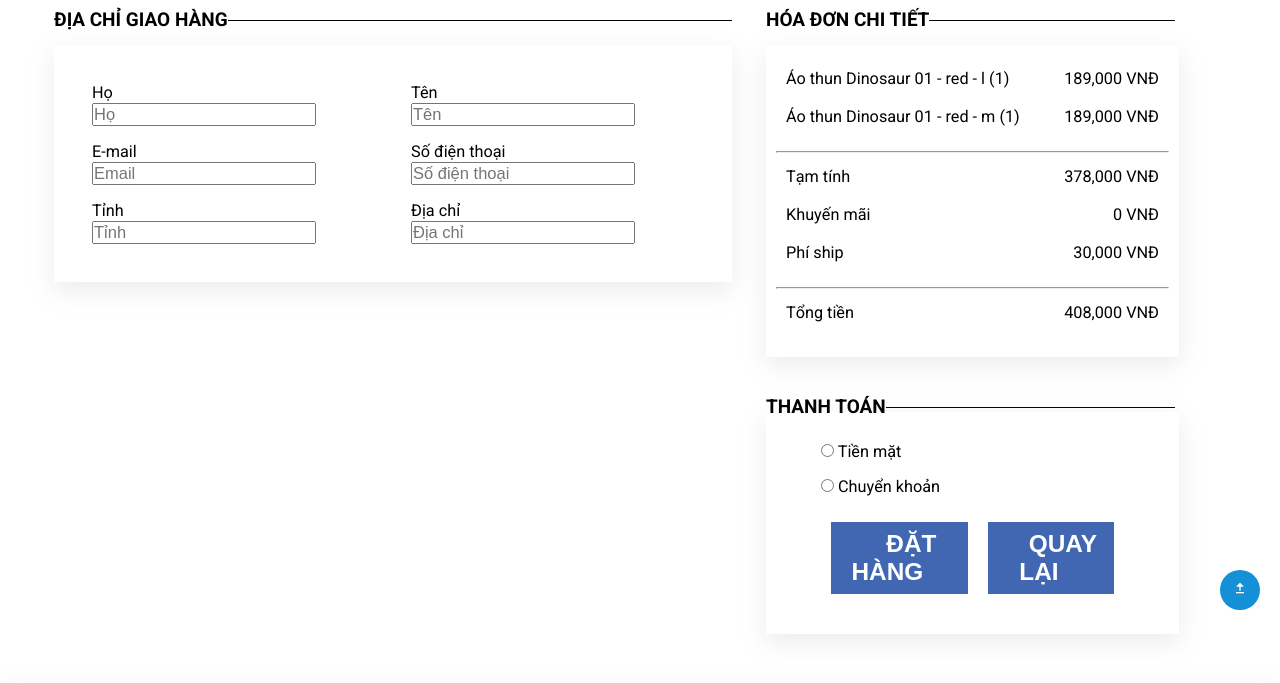
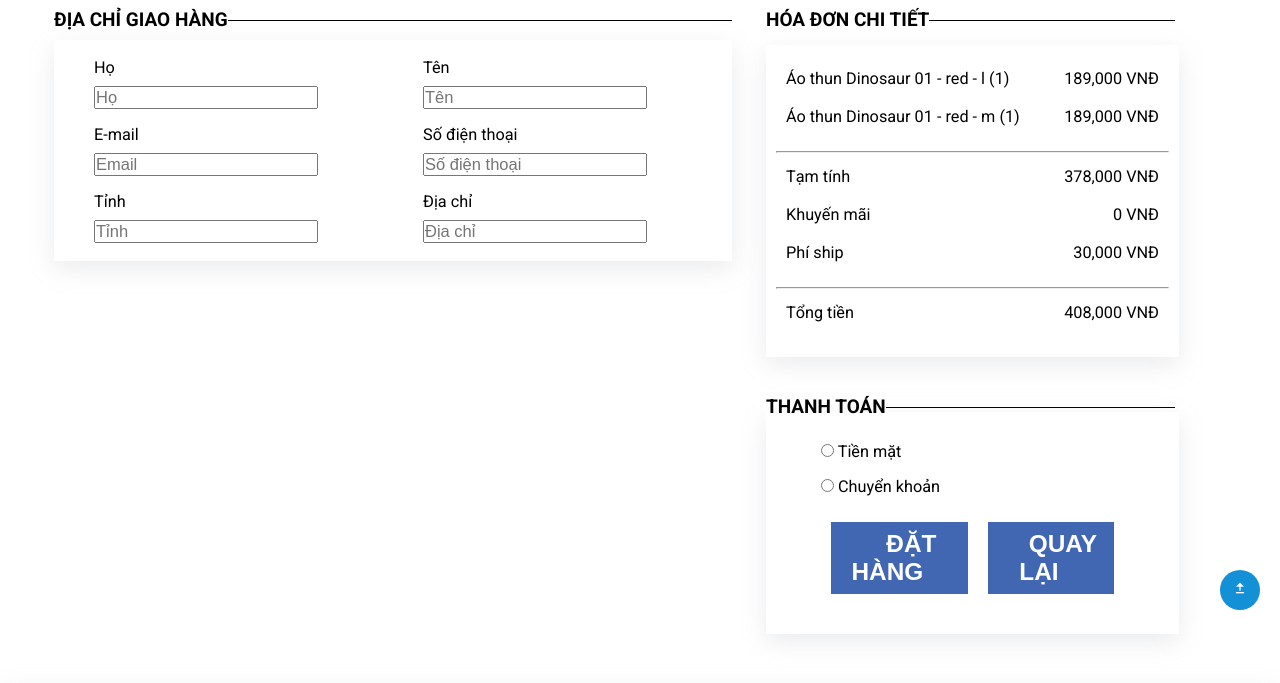
Before and after one commit to huyyenthanh1999/yoloshop, a Node server app: page /checkout in a window 1280 px wide. Shown: the part 170-853 px from the top of the page. Run offline with Node 20, Linux system fonts and the light colour scheme; some libraries are stand-ins or nearby versions.

Commit message:
fix checkout page 1

```diff
--- a/public/css/checkout.css
+++ b/public/css/checkout.css
@@ -47,9 +47,9 @@ h3::after {
 }
 
 .address__info {
-    padding: 20px;
+    padding: 10px;
     margin-right: 30px;
-    margin-top: 15px;
+    margin-top: 10px;
     top: 100px;
     box-shadow: 0 8px 24px rgb(149 157 165 / 20%);
 }
@@ -59,9 +59,9 @@ h3::after {
     flex-direction: row;
 }
 
-.address__info > * {
-    padding: 10px;
-}
+/* .address__info > * {
+    padding: 4px 0;
+} */
 
 .address__input {
     font-size: 16.5px;
@@ -69,14 +69,16 @@ h3::after {
 
 .address__info__1 {
     width: 50%;
+    margin-left: 30px;
 }
 
-.address__info__1 > * {
-    padding: 8px;
+.address__info__1 > *,
+.address__info__2 > * {
+    padding: 8px 0;
 }
 
-.address__info__2 > * {
-    padding: 8px;
+.pd1 {
+    padding-bottom: 8px;
 }
 
 .order_all {
--- a/views/pages/checkout.ejs
+++ b/views/pages/checkout.ejs
@@ -38,29 +38,29 @@
                             <div class="address__info">
                                 <div class="address__info__1">
                                     <div class="last__name__info">
-                                        <p>Họ</p>
+                                        <p class="pd1">Họ</p>
                                         <input class="address__input" type="text" placeholder="Họ">
                                     </div>
                                     <div class="email__info">
-                                        <p>E-mail</p>
+                                        <p class="pd1">E-mail</p>
                                         <input class="address__input" type="text" placeholder="Email">
                                     </div>
                                     <div class="province__info">
-                                        <p>Tỉnh</p>
+                                        <p class="pd1">Tỉnh</p>
                                         <input class="address__input" type="text" placeholder="Tỉnh">
                                     </div>
                                 </div>
                                 <div class="address__info__2">
                                     <div class="first__name__info">
-                                        <p>Tên</p>
+                                        <p class="pd1">Tên</p>
                                         <input class="address__input" type="text" placeholder="Tên">
                                     </div>
                                     <div class="phoneNumber__info">
-                                        <p>Số điện thoại</p>
+                                        <p class="pd1">Số điện thoại</p>
                                         <input class="address__input" type="text" placeholder="Số điện thoại">
                                     </div>
                                     <div class="detailAddress__info">
-                                        <p>Địa chỉ</p>
+                                        <p class="pd1">Địa chỉ</p>
                                         <input class="address__input" type="text" placeholder="Địa chỉ">
                                     </div>
                                 </div>
```
